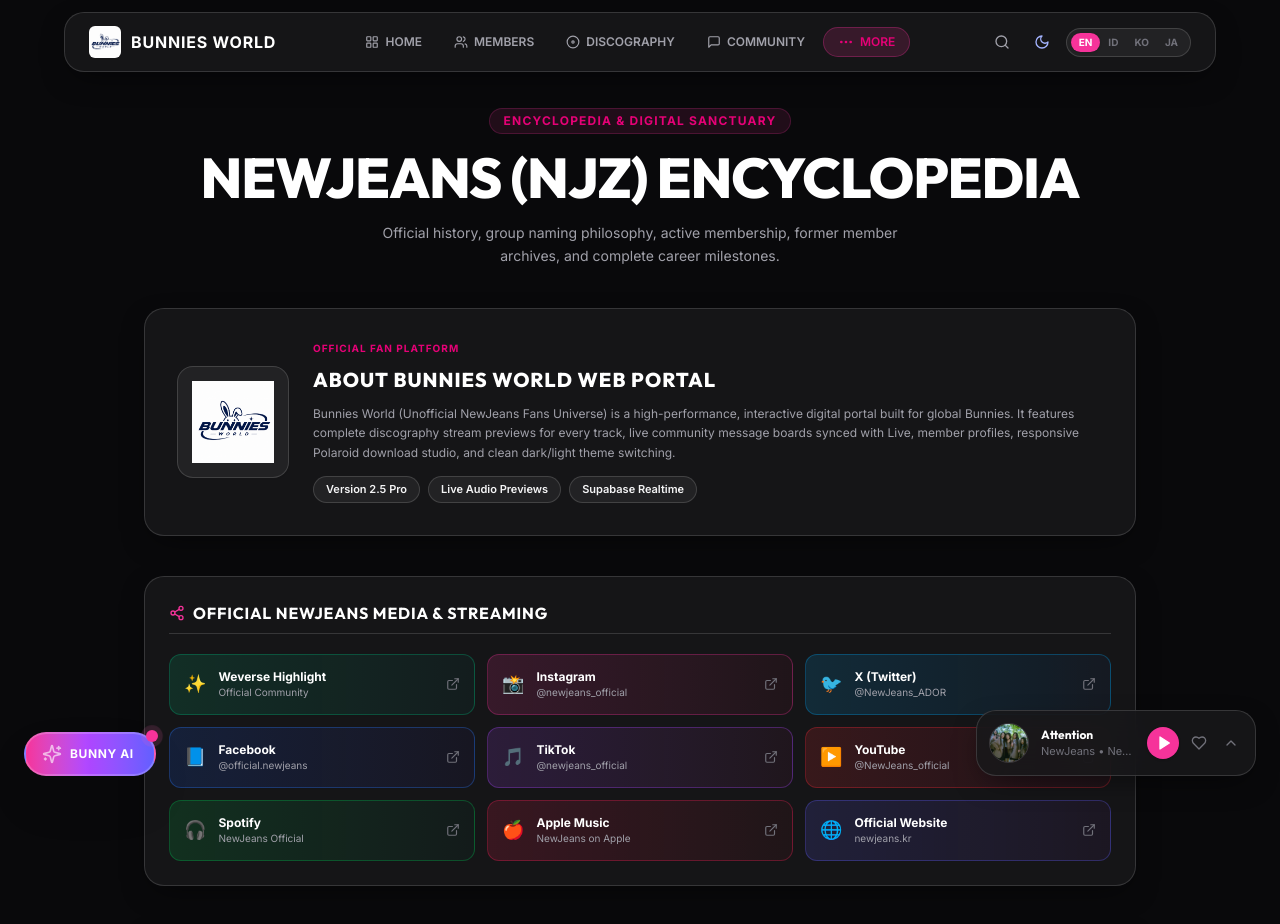
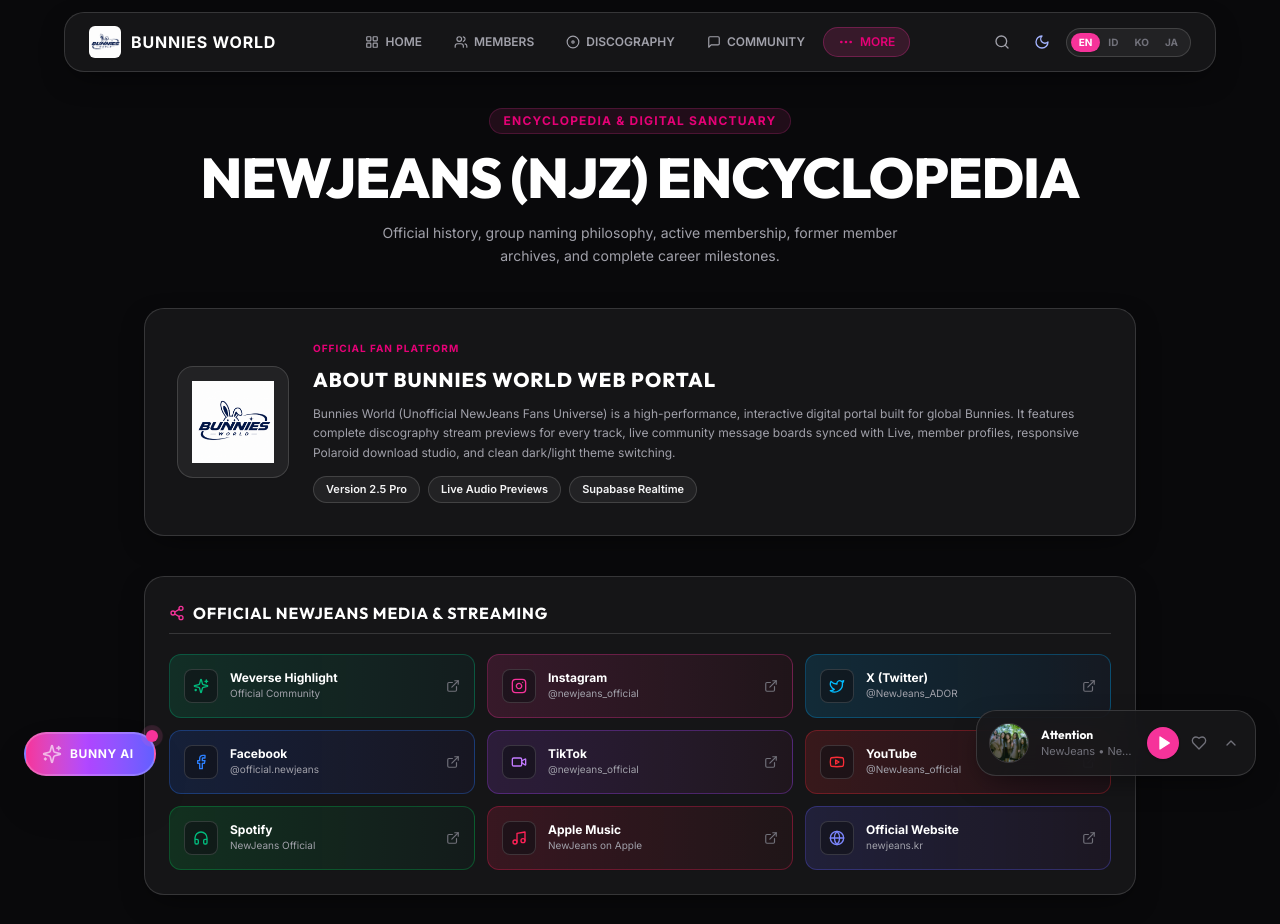
Before and after one commit to andrianbaros/bunnies-world, a React (Vite) app: page /about in a window 1280 px wide. Shown: the top 924 px of the page. Built offline with nearby package versions, Linux system fonts and the light colour scheme.

Commit message:
fix: replace all raw emojis in About page with official Lucide react icons

```diff
--- a/src/pages/About.jsx
+++ b/src/pages/About.jsx
@@ -1,6 +1,24 @@
 import React from 'react';
 import { motion } from 'framer-motion';
-import { HelpCircle, Globe, BookOpen, Scale, ExternalLink, Code, Sparkles, Share2 } from 'lucide-react';
+import {
+  HelpCircle,
+  Globe,
+  BookOpen,
+  Scale,
+  ExternalLink,
+  Code,
+  Sparkles,
+  Share2,
+  Instagram,
+  Youtube,
+  Twitter,
+  Facebook,
+  Music,
+  Headphones,
+  Video,
+  User,
+  Radio
+} from 'lucide-react';
 import { useTranslation } from 'react-i18next';
 
 export default function About() {
@@ -12,63 +30,63 @@
       url: 'https://weverse.io/newjeansofficial/highlight',
       handle: 'Official Community',
       color: 'from-emerald-500/15 to-teal-500/5 border-emerald-500/30 text-emerald-500 dark:text-emerald-400',
-      icon: '✨'
+      icon: <Sparkles className="w-4 h-4 text-emerald-500" />
     },
     {
       name: 'Instagram',
       url: 'https://www.instagram.com/newjeans_official/',
       handle: '@newjeans_official',
       color: 'from-pink-500/15 to-rose-500/5 border-pink-500/30 text-pink-500 dark:text-pink-400',
-      icon: '📸'
+      icon: <Instagram className="w-4 h-4 text-pink-500" />
     },
     {
       name: 'X (Twitter)',
       url: 'https://x.com/NewJeans_ADOR',
       handle: '@NewJeans_ADOR',
       color: 'from-sky-500/15 to-blue-500/5 border-sky-500/30 text-sky-500 dark:text-sky-400',
-      icon: '🐦'
+      icon: <Twitter className="w-4 h-4 text-sky-400" />
     },
     {
       name: 'Facebook',
       url: 'https://www.facebook.com/official.newjeans',
       handle: '@official.newjeans',
       color: 'from-blue-600/15 to-indigo-600/5 border-blue-500/30 text-blue-500 dark:text-blue-400',
-      icon: '📘'
+      icon: <Facebook className="w-4 h-4 text-blue-500" />
     },
     {
       name: 'TikTok',
       url: 'https://www.tiktok.com/@newjeans_official',
       handle: '@newjeans_official',
       color: 'from-purple-500/15 to-pink-500/5 border-purple-500/30 text-purple-500 dark:text-purple-400',
-      icon: '🎵'
+      icon: <Video className="w-4 h-4 text-purple-400" />
     },
     {
       name: 'YouTube',
       url: 'https://www.youtube.com/c/NewJeans_official',
       handle: '@NewJeans_official',
       color: 'from-red-500/15 to-rose-600/5 border-red-500/30 text-red-500 dark:text-red-400',
-      icon: '▶️'
+      icon: <Youtube className="w-4 h-4 text-red-500" />
     },
     {
       name: 'Spotify',
       url: 'https://open.spotify.com/artist/6HvZYsbFfjnjFrWF950C9d',
       handle: 'NewJeans Official',
       color: 'from-green-500/15 to-emerald-600/5 border-green-500/30 text-green-500 dark:text-green-400',
-      icon: '🎧'
+      icon: <Headphones className="w-4 h-4 text-emerald-500" />
     },
     {
       name: 'Apple Music',
       url: 'https://music.apple.com/id/artist/newjeans/1635469693?l=id',
       handle: 'NewJeans on Apple',
       color: 'from-rose-500/15 to-red-500/5 border-rose-500/30 text-rose-500 dark:text-rose-400',
-      icon: '🍎'
+      icon: <Music className="w-4 h-4 text-rose-500" />
     },
     {
       name: 'Official Website',
       url: 'https://newjeans.kr',
       handle: 'newjeans.kr',
       color: 'from-indigo-500/15 to-purple-500/5 border-indigo-500/30 text-indigo-500 dark:text-indigo-400',
-      icon: '🌐'
+      icon: <Globe className="w-4 h-4 text-indigo-400" />
     }
   ];
 
@@ -183,7 +201,9 @@
               className={`p-3.5 rounded-xl border bg-gradient-to-r ${item.color} flex items-center justify-between hover:scale-[1.02] transition-all group shadow-2xs`}
             >
               <div className="flex items-center gap-3">
-                <span className="text-lg">{item.icon}</span>
+                <div className="p-2 rounded-lg bg-[var(--bg-card)]/60 border border-[var(--border-color)] flex items-center justify-center">
+                  {item.icon}
+                </div>
                 <div className="flex flex-col text-left">
                   <span className="text-xs font-extrabold text-[var(--text-heading)]">{item.name}</span>
                   <span className="text-[10px] text-[var(--text-secondary)]">{item.handle}</span>
@@ -199,7 +219,7 @@
       <section className="glass-surface p-6 rounded-2xl border flex flex-col md:flex-row items-center justify-between gap-6 bg-gradient-to-r from-pink-500/5 via-purple-500/5 to-indigo-500/5">
         <div className="flex items-center gap-4 text-center md:text-left">
           <div className="w-12 h-12 rounded-full bg-gradient-to-r from-pink-500 to-purple-600 flex items-center justify-center text-white font-bold text-lg shadow-md flex-shrink-0">
-            👨‍💻
+            <User className="w-6 h-6 text-white" />
           </div>
           <div>
             <h3 className="text-sm font-extrabold text-[var(--text-heading)] uppercase tracking-wider">DEVELOPER & AI CHATBOT PORTAL</h3>
```
